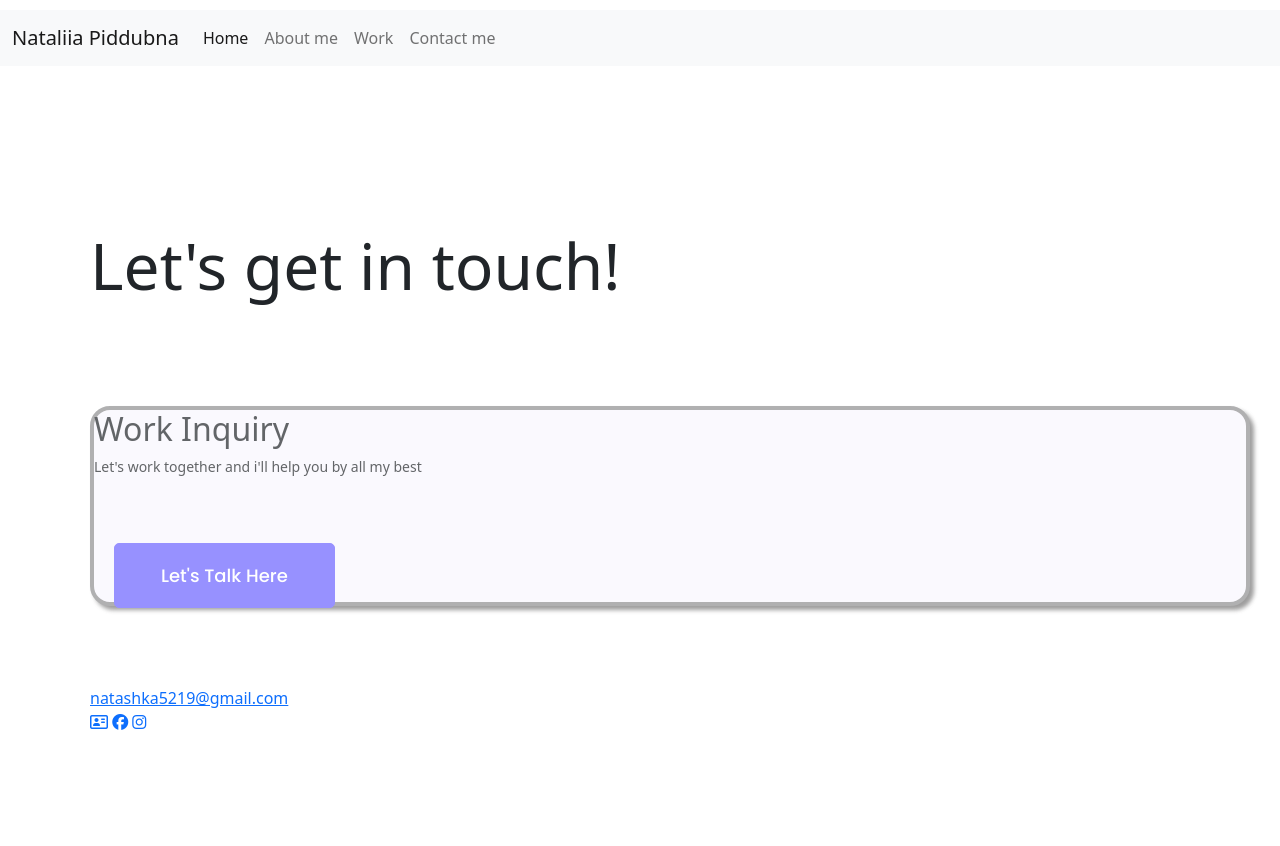
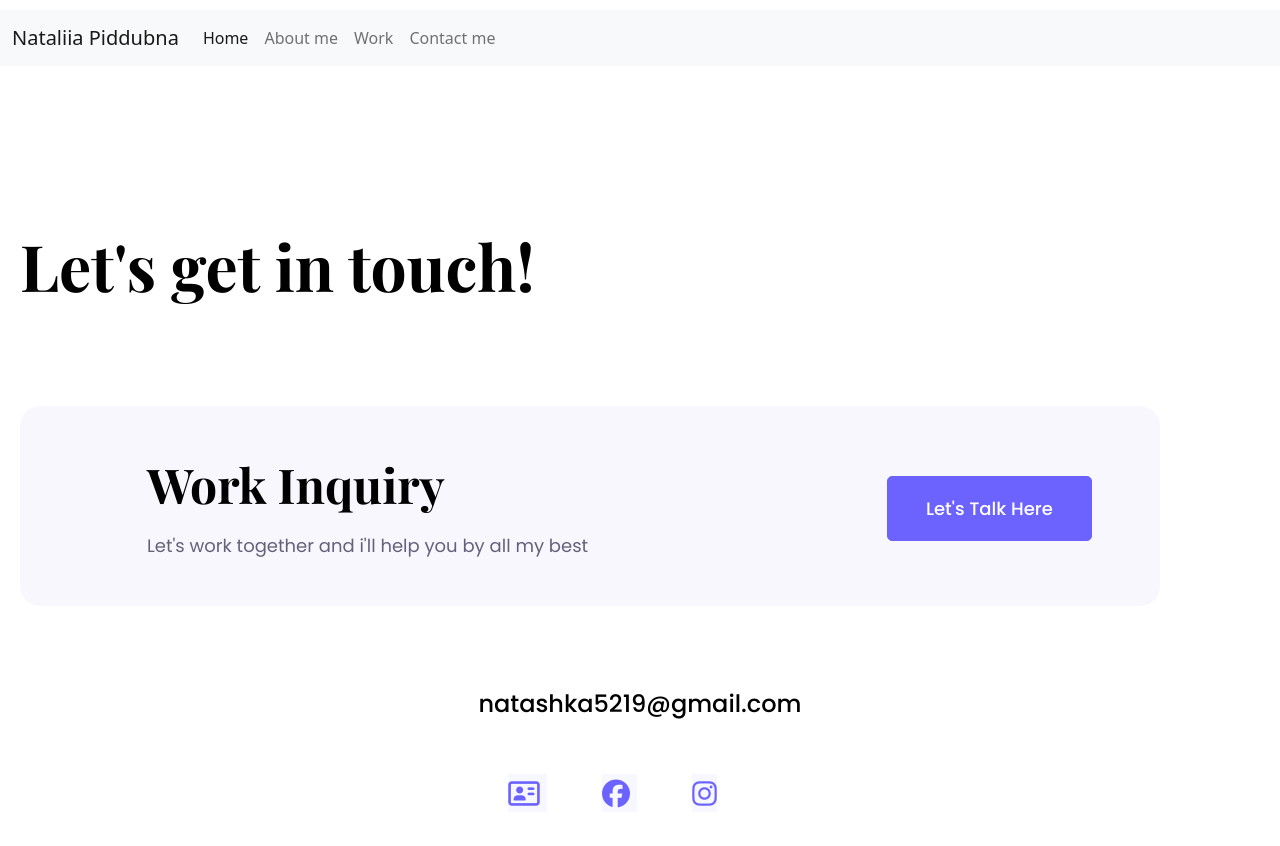
Before and after one commit to NataSpace/Front-end-developer, a website: page contact.html in a window 1280 px wide. Drawn offline with nearby package versions, Linux system fonts and the light colour scheme.

Commit message:
style for contact

```diff
--- a/contact.html
+++ b/contact.html
@@ -11,10 +11,7 @@
 			integrity="sha384-EVSTQN3/azprG1Anm3QDgpJLIm9Nao0Yz1ztcQTwFspd3yD65VohhpuuCOmLASjC"
 			crossorigin="anonymous"
 		/>
-    <script
-      src="https://kit.fontawesome.com/7ee1de6004.js"
-      crossorigin="anonymous"
-    ></script>
+		<script src="https://kit.fontawesome.com/7ee1de6004.js" crossorigin="anonymous"></script>
 		<script
 			src="https://cdn.jsdelivr.net/npm/bootstrap@5.0.2/dist/js/bootstrap.bundle.min.js"
 			integrity="sha384-MrcW6ZMFYlzcLA8Nl+NtUVF0sA7MsXsP1UyJoMp4YLEuNSfAP+JcXn/tWtIaxVXM"
@@ -47,39 +44,32 @@
 				</div>
 			</div>
 		</nav>
-    <div class="content-container container">
-      <div class="content">
+		<div class="content-container">
 			<h1 class="mb-3">Let's get in touch!</h1>
-        <div class="inquiry">
-          <div class="inquiry-text">
+			<div class="inquiry container">
+				<div class="row">
+					<div class="col-9 inquiry-text">
 						<h2>Work Inquiry</h2>
 						<p>Let's work together and i'll help you by all my best</p>
 					</div>
-          <div class="inquiry-button">
-            <a href="" class="btn btn-primary">Let's talk here</a>
+					<div class="col-3 contact-btn">
+						<a href="https://uk-ua.facebook.com/" target="_blank" class="btn btn-primary">Let's talk here</a>
 					</div>
 				</div>
-        <a href="mailto:natashka5219@gmail.com" class="" target="_blank"">natashka5219@gmail.com</a>
+			</div>
+			<div class="email">
+				<a href="mailto:natashka5219@gmail.com" target="_blank">natashka5219@gmail.com</a>
+			</div>
 			<div class="link">
-          <a
-            href="mailto:natashka5219@gmail.com"
-            target="_blank"
-            class="email-link"
-            ><i class="fa-regular fa-address-card"></i
-          ></a>
-          <a
-            href="https://uk-ua.facebook.com/"
-            target="_blank"
-            class="email-link"
-            ><i class="fa-brands fa-facebook"></i
-          ></a>
-          <a
-            href="https://www.instagram.com/"
-            target="_blank"
-            class="email-link"
-            ><i class="fa-brands fa-instagram"></i
-          ></a>
-        </div>
+				<a href="mailto:natashka5219@gmail.com" target="_blank" class="email-link">
+					<i class="fa-regular fa-address-card"></i>
+				</a>
+				<a href="https://uk-ua.facebook.com/" target="_blank" class="email-link">
+					<i class="fa-brands fa-facebook"></i>
+				</a>
+				<a href="https://www.instagram.com/" target="_blank" class="email-link">
+					<i class="fa-brands fa-instagram"></i>
+				</a>
 			</div>
 		</div>
 	</body>
--- a/css/style.css
+++ b/css/style.css
@@ -21,12 +21,15 @@ body {
 	padding-top: 275px;
 }
 
-.hero h1 {
+h1 {
 	font-family: var(--font-primary);
 	font-weight: 700;
+	color: #000000;
+}
+
+.hero h1 {
+	text-align: center;
 	font-size: 96px;
-  color: #000000;
-  text-align: center;
 }
 
 .hero h3 {
@@ -49,7 +52,8 @@ body {
 	justify-content: center;
 }
 
-.btn-primary {
+.navigation-links .btn-primary,
+.about-section-content .btn-primary {
 	padding: 18px 46px;
 	text-decoration: none;
 	text-transform: capitalize;
@@ -69,13 +73,6 @@ body {
 	font-weight: 400;
 	font-size: 18px;
 	color: #272142;
-}
-
-.hero h2 {
-  font-family: var(--font-primary);
-  font-weight: 700;
-  font-size: 64px;
-  color: #000000;
 }
 
 .aboutProject {
@@ -103,50 +100,69 @@ body {
 	padding: 20px 40px;
 }
 
-.text-uppercase p {
-  background: var(--secondary-color);
-  padding: 20px;
-  border-radius: 4px;
+.inquiry {
+	background: #f9f7fe;
+	height: 200px;
+	border-radius: 20px;
+	margin: 100px 0 80px 0;
+}
+
+.inquiry-text h2 {
+	font-family: var(--font-primary);
+	font-weight: 700;
+	font-size: 48px;
+	color: #000000;
+	margin: 50px auto 18px 115px;
+}
+
+.inquiry-text p {
+	font-family: var(--font-secondary);
+	font-weight: 400;
 	font-size: 18px;
-  line-height: 1.5;
+	color: rgba(39, 33, 66, 0.7);
+	margin-left: 115px;
+}
+
+.contact-btn .btn-primary {
+	padding: 18px 38px;
+	margin-top: 70px;
+	text-decoration: none;
+	text-transform: capitalize;
+	color: #ffffff;
+	font-family: var(--font-secondary);
+	font-weight: 500;
+	font-size: 18px;
+	border-radius: 5px;
+	background-color: #6c63ff;
+	border: 1px solid #6c63ff;
+}
+.email {
+	text-align: center;
+	margin-bottom: 50px;
+}
+.email a {
+	font-family: var(--font-secondary);
+	font-weight: 500;
+	font-size: 24px;
+	line-height: 36px;
+	color: #000000;
+	text-decoration: none;
+}
+
+.link {
 	text-align: center;
 }
 
-.inquiry {
-  background: #f9f7fe;
-  width: 1160px;
-  height: 200px;
-  border: 4px solid #8f8f91;
-  opacity: 70%;
-  border-radius: 20px;
-  box-shadow: 4px 4px 4px rgb(117, 116, 116);
-  margin-top: 100px;
-  margin-bottom: 80px;
-}
-
-.inquiry-button {
-  width: 250px;
-}
-
-.email-link
-/* .lilk {
-  display: block;
-  margin: auto;
-} */
-
 .email-link {
-  margin: 55px;
+	margin-right: 55px;
 	color: var(--primary-color);
 	font-size: 28px;
 	text-decoration: none;
+	background: rgba(108, 99, 255, 0.05);
 }
 
 .email-link:hover {
 	text-decoration: underline;
-}
-
-.container-foto {
-  background: #f9f7fe;
 }
 
 .foto {
@@ -157,11 +173,6 @@ body {
 	width: auto !important;
 	height: 560px !important;
 }
-
-/* #contact {
-  text-align: center;
-  background: #f9f7fe;
-} */
 
 .about-section,
 .content-container {
```
Also changed, not shown: about.html (+5 -15 lines), index.html (+6 -19 lines), work.html (+6 -7 lines), .prettierrc.json (added). Lines whose indentation alone changed are shown as unchanged.
